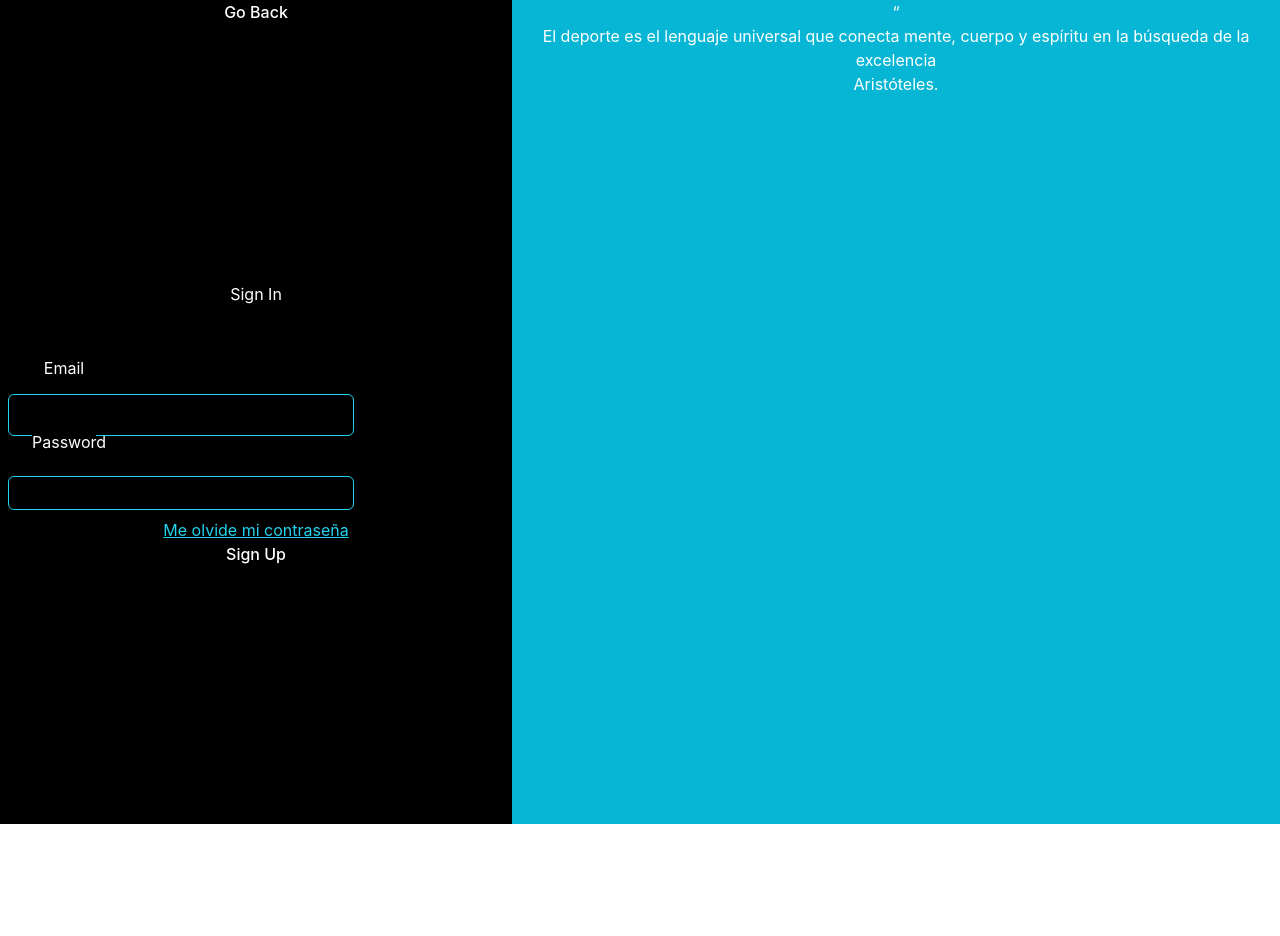
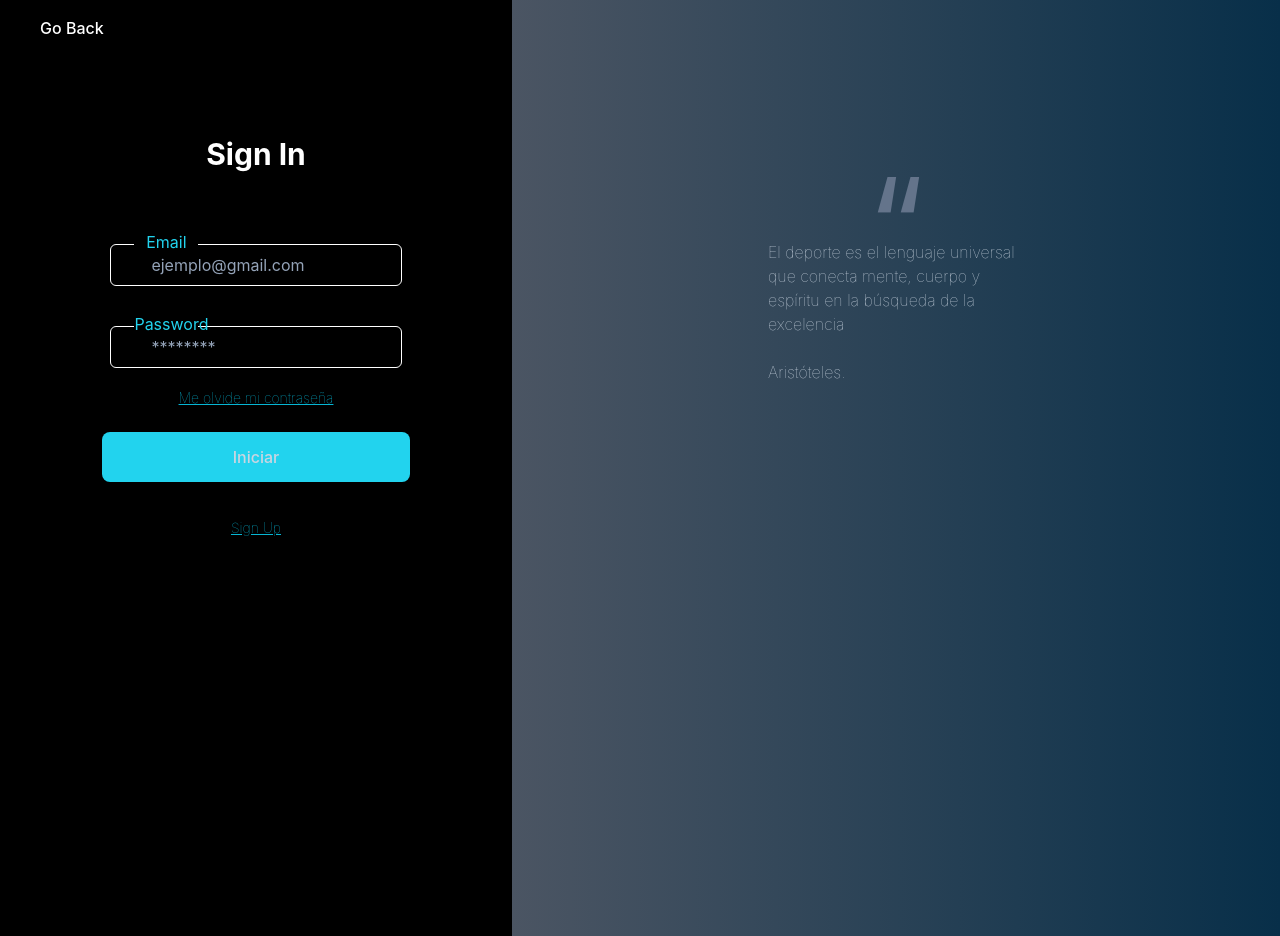
Before and after one commit to katherine-j-c-s/Ecomerce, a React (Vite) app in the folder ecomerce/Client/: page /signIn in a window 1280 px wide. Before the commit the page ends 824 px from the top, so only its background shows below. Built offline with nearby package versions, Linux system fonts and the light colour scheme.

Commit message:
Finished design of SignIn

```diff
--- a/ecomerce/Client/src/components/SignInForm/SignInForm.jsx
+++ b/ecomerce/Client/src/components/SignInForm/SignInForm.jsx
@@ -45,55 +45,53 @@ export default function SignInForm() {
     }
     return(
         <div className='flex justify-between text-white'>
-            <div className='bg-black w-2/5'>
+            <div className='bg-black w-full md:w-2/5'>
                 <Link to={'/'}>
-                    <p className='text-white'>Go Back</p>
+                    <p className='text-white relative top-4 left-10 w-fit'>Go Back</p>
                 </Link>
-                <div className='flex flex-col align-middle justify-center h-screen '>
-                    <h2 className='mb-20'>Sign In</h2>
-                    <form onSubmit={handleSubmit}>
-                        <div className='relative w-fit mb-6'>
-                            <label className='absolute w-16 bg-black h-fit bottom-16 left-8'>Email </label>
+                <div className=' h-screen mt-28'>
+                    <h2 className='mb-16 font-bold text-3xl'>Sign In</h2>
+                    <form className='flex flex-col align-middle justify-center w-10/12 md:w-3/5 mx-auto' onSubmit={handleSubmit}>
+                        <div className='flex flex-col justify-center w-full relative mb-6'>
+                            <label className='absolute w-16 bg-black h-fit bottom-10 left-8 text-cyan-400'>Email </label>
                             <input
-                                className='text-white m-2 border border-cyan-400 bg-transparent rounded-md p-2 pr-20 pl-4'
+                                className='placeholder-slate-400 focus:outline-none focus:border-cyan-500 md:m-2 border border-white bg-transparent rounded-md p-2 pl-10'
                                 name="email"
                                 value={inputs.email}
                                 onChange={handleChange}
-                                placeholder=""
+                                placeholder="ejemplo@gmail.com"
                             ></input>
                         </div>
-                        <p className='text-rose-500 relative bottom-0'>{errors.email}</p>
-                        <div className='relative w-fit'>
-                            <label className='absolute w-16 bg-black h-fit bottom-16 left-8'>Password </label>
+                        <p className='text-rose-500 relative bottom-6 md:bottom-8'>{errors.email}</p>
+                        <div className='flex flex-col justify-center w-full relative'>
+                            <label className='absolute w-16 bg-black h-fit bottom-10 left-8 text-cyan-400'>Password </label>
                             <input
-                                className='text-white m-2 border border-cyan-400 bg-transparent rounded-md p-1 pr-20 pl-4'
+                                className='placeholder-slate-400 py-2 focus:outline-none focus:border-cyan-500 md:m-2 border border-white bg-transparent rounded-md p-1 pl-10'
                                 name="password"
                                 value={inputs.password}
                                 onChange={handleChange}
-                                placeholder=""
+                                placeholder="********"
                             ></input>
                         </div>
-                        <p className='text-rose-500'>{errors.password}</p>
-                        <p className='text-cyan-400 underline'>Me olvide mi contraseña</p>
+                        <p className='text-rose-500 relative bottom-0 md:bottom-2'>{errors.password}</p>
+                        <p className='text-cyan-500 underline mt-3 font-thin text-sm'>Me olvide mi contraseña</p>
 
-                        {Object.keys(errors).length === 0 ? (
-                        <button type="submit">Ingresar</button>
-                        ) : null}
+                        <button className='bg-cyan-400 py-3 my-6 text-slate-300 ' type="submit">Iniciar</button>
                     </form>
                     <Link to={'/signUp'}>
-                        <p className='text-white'>Sign Up</p>
+                        <p className='text-cyan-500 underline mt-3 font-thin text-sm'>Sign Up</p>
                     </Link>
                 </div>
 
             </div>
-            <div className='flex w-3/5 bg-cyan-500  h-screm'>
-                <div>
-                    <div>
-                        <p>“</p>
+            <div className='hidden md:flex w-3/5 bg-gradient-to-r from-gray-600 to-sky-950 h-screm'>
+                <div className='relative w-full flex align-middle justify-center'>
+                    <div className='absolute top-40'>
+                        <p className='text-9xl text-slate-500'>“</p>
                     </div>
-                    <div>
+                    <div className='w-2/6 text-left mt-60 font-thin text-slate-300'>
                         <p>El deporte es el lenguaje universal que conecta mente, cuerpo y espíritu en la búsqueda de la excelencia</p>
-                        <p>Aristóteles.</p>
+                        <p className='mt-6'>Aristóteles.</p>
                     </div>
                 </div>
             </div>
```
